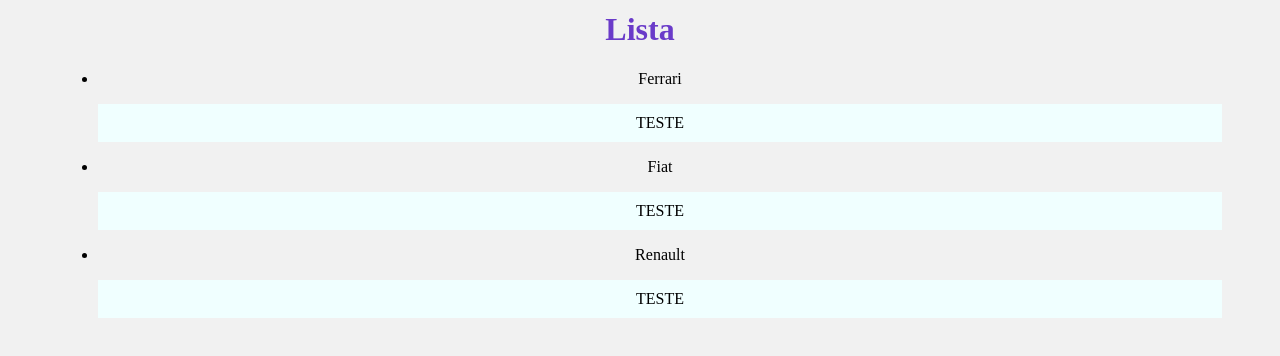
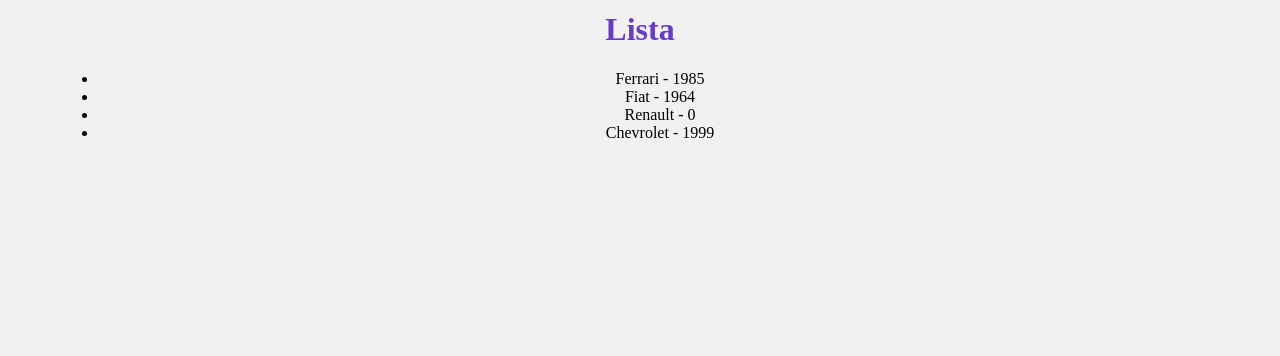
Before and after one commit to Picanho/meu-projeto, a React (Create React App) app: page / in a window 1280 px wide. Shown: the part 869-1225 px from the top of the page. After the commit the page ends 1085 px from the top, so only its background shows below. Built offline with nearby package versions, Linux system fonts and the light colour scheme.

Commit message:
Avançando em props

```diff
--- a/src/components/Item.js
+++ b/src/components/Item.js
@@ -1,10 +1,23 @@
-function Item (props) {
+import PropTypes from 'prop-types'
+
+function Item ({marca, ano_lancamento}) {
   return (
    <>
-   <li>{props.marca}</li>
-   <p>TESTE</p>
+   <li>{marca} - {ano_lancamento}</li>
    </>
   )
+
+Item.propTypes = {
+  marca: PropTypes.string.isRequired,
+  ano_lancamento: PropTypes.number,
 }
 
+}
+
+Item.defaultProps = {
+  marca: 'Marca não informada',
+  ano_lancamento: 0,
+}
+
+
 export default Item
--- a/src/components/List.js
+++ b/src/components/List.js
@@ -5,13 +5,13 @@
     <>
       <h1>Lista</h1>
       <ul>
-        <Item marca="Ferrari" />
-        <Item marca="Fiat" />
+        <Item marca="Ferrari" ano_lancamento={1985} />
+        <Item marca="Fiat" ano_lancamento={1964} />
         <Item marca="Renault" />
+        <Item marca="Chevrolet" ano_lancamento={1999} />
       </ul>
     </>
-  )
-
+  );
 }
 
 export default List;
```
